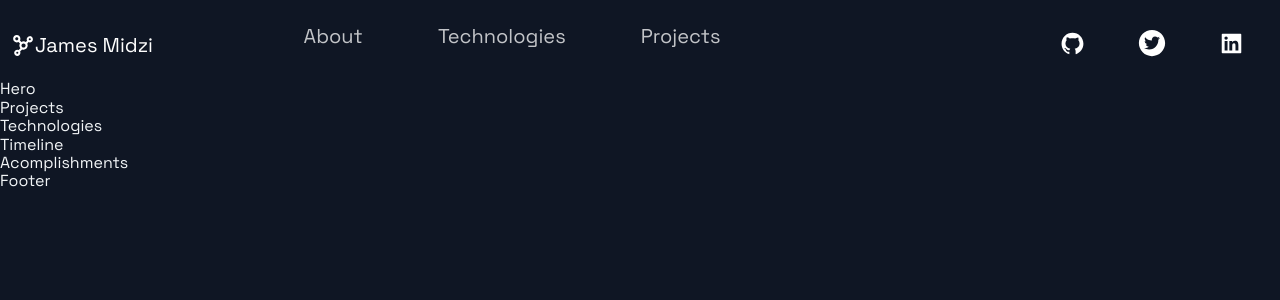
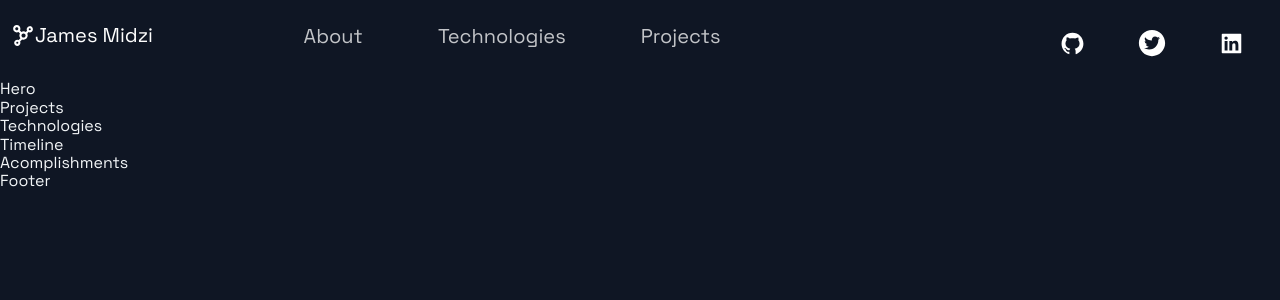
Before and after one commit to Psypher1/portfolio-next, a Next.js app: page / in a window 1280 px wide. Shown: the top 300 px of the page. Built offline with nearby package versions, Linux system fonts and the light colour scheme.

Commit message:
corrected header alignment

```diff
--- a/src/components/Header/Header.js
+++ b/src/components/Header/Header.js
@@ -22,7 +22,14 @@
   <Container>
     <Div1>
       <Link href="/">
-        <a style={{ display: "flex", alignItems: "center", color: "white" }}>
+        <a
+          style={{
+            display: "flex",
+            alignItems: "center",
+            color: "white",
+            marginBottom: "20px",
+          }}
+        >
           <BiNetworkChart size="2.5rem" /> <Span>James Midzi</Span>
         </a>
       </Link>
--- a/src/components/Header/HeaderStyles.js
+++ b/src/components/Header/HeaderStyles.js
@@ -8,6 +8,7 @@
   grid-column-gap: 2rem;
   padding: 1rem;
   padding-top: 2rem;
+  // background-color: red;
 
   @media ${(props) => props.theme.breakpoints.sm} {
     display: grid;
@@ -31,6 +32,7 @@
     grid-area: 1 / 1 / 2 / 3;
   }
 `;
+
 export const Div2 = styled.div`
   grid-area: 1 / 2 / 2 / 4;
   display: flex;
@@ -115,6 +117,7 @@
 // Social Icons
 
 export const SocialIcons = styled.a`
+  margin: 0;
   transition: 0.3s ease;
   color: white;
   border-radius: 50px;
```
Also changed, not shown: 1 other file (tests, documents, lock files or other folders).
